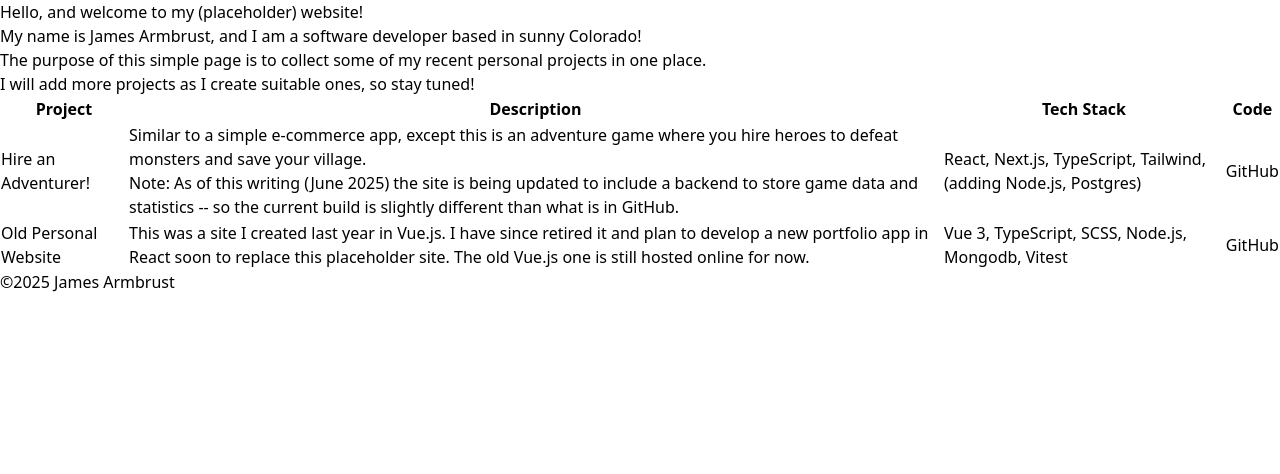
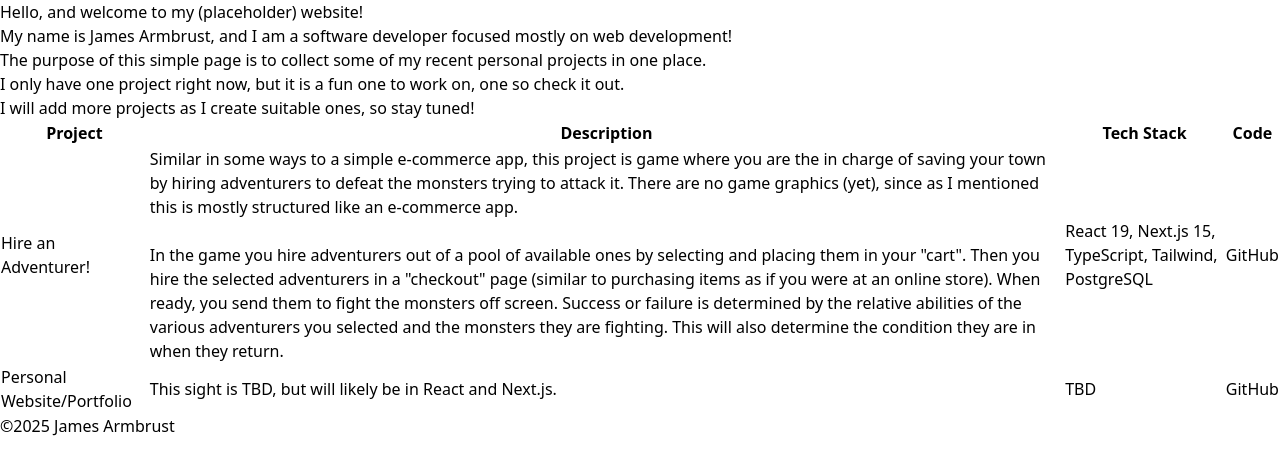
Before and after one commit to jarmbrust/website2, a Next.js app: page / in a window 1280 px wide. Shown: the top 474 px of the page. Built offline with nearby package versions, Linux system fonts and the light colour scheme.

Commit message:
modified and added to text

```diff
--- a/src/app/page.tsx
+++ b/src/app/page.tsx
@@ -1,3 +1,4 @@
+'use client';
 
 export default function Home() {
   return (
@@ -5,21 +6,21 @@ export default function Home() {
       <div className="flex min-h-screen flex-col items-center bg-gradient-to-b from-[#76707c] to-[#030310] text-white">
         <main className="flex flex-col items-center justify-between p-14">
           <h1 className="flex mt-[20px] text-2xl">Hello, and welcome to my (placeholder) website!</h1>
-          <p className="mt-[10px]">My name is James Armbrust, and I am a software developer based in sunny Colorado!</p>
+          <p className="mt-[10px]">My name is James Armbrust, and I am a software developer focused mostly on web development!</p>
           <p className="mt-[10px]">The purpose of this simple page is to collect some of my recent personal projects in one place.</p>
-          <p className="mt-[10px]">I will add more projects as I create suitable ones, so stay tuned!</p>
-
+          <p className="mt-[10px]">I only have one project right now, but it is a fun one to work on, one so check it out.</p>
+          <p>I will add more projects as I create suitable ones, so stay tuned!</p>
           <div className="mt-[30px]">
-            <table className=" border-collapse">
-              <tbody className="border border-zinc-500">
-                <tr className="border border-zinc-500" >
+            <table className=" border-zinc-500">
+              <tbody className=" border-zinc-500">
+                <tr className="border border-zinc-500">
                   <th className="px-4 py-2 border-zinc-500">Project</th>
                   <th className="px-4 py-2 border-zinc-500">Description</th>
                   <th className="px-4 py-2 border-zinc-500">Tech Stack</th>
                   <th className="px-4 py-2 border-zinc-500">Code</th>
                 </tr>
                 <tr className="border border-zinc-500">
-                  <td className="px-5 py-4">
+                  <td className="px-5 py-4 text-3xl">
                     <a
                       className="text-blue-300"
                       href="https://hire-an-adventurer.vercel.app/"
@@ -28,16 +29,19 @@ export default function Home() {
                       Hire an Adventurer!
                     </a>
                   </td>
-                  <td className="max-w-[600px] px-5 py-4">
-                    Similar to a simple e-commerce app, except this is an adventure game where you hire heroes to defeat monsters
-                    and save your village.
-                    <br />
-                    <span className="italic">Note: As of this writing (June 2025) the site is being updated to
-                    include a backend to store game data and statistics -- so the current build is slightly different
-                    than what is in GitHub.</span>
+                  <td className="max-w-[700px] px-5 py-4">
+                    Similar in some ways to a simple e-commerce app, this project is game where you are the in charge of saving your town
+                    by hiring adventurers to defeat the monsters trying to attack it.  There are no game graphics (yet), since
+                    as I mentioned this is mostly structured like an e-commerce app.
+                    <br /><br />
+                    In the game you hire adventurers out of a pool of available ones by selecting and placing them in your &quot;cart&quot;.
+                    Then you hire the selected adventurers in a &quot;checkout&quot; page (similar to purchasing items as if you were at an online store).
+                    When ready, you send them to fight the monsters <span className="italic">off screen</span>.  Success or failure is determined by
+                    the relative abilities of the various adventurers you selected and the monsters they are fighting.
+                    This will also determine the condition they are in when they return.
                   </td>
                   <td className="max-w-[80px] px-5 py-4">
-                    React, Next.js, TypeScript, Tailwind, (adding Node.js, Postgres)
+                    React 19, Next.js 15, TypeScript, Tailwind, PostgreSQL
                   </td>
                   <td className="text-blue-300 px-5 py-4">
                     <a
@@ -48,7 +52,19 @@ export default function Home() {
                     </a>
                   </td>
                 </tr>
-                <tr className="border border-zinc-500" >
+                <tr className="border border-zinc-500">
+                  <td className="text-blue-300 px-5 py-4">
+                      Personal Website/Portfolio
+                  </td>
+                  <td className="max-w-[600px] px-5 py-4">
+                    This sight is TBD, but will likely be in React and Next.js.
+                  </td>
+                  <td className="px-5 py-4">TBD</td>
+                  <td className="text-blue-300 px-5 py-4">
+                    GitHub
+                  </td>
+                </tr>
+                {/* <tr className="border border-zinc-500" >
                   <td className="px-5 py-4 border-zinc-500">
                     <a
                       className="text-blue-300"
@@ -69,12 +85,12 @@ export default function Home() {
                       GitHub
                     </a>
                   </td>
-                </tr>
+                </tr> */}
               </tbody>
             </table>
           </div>
         </main>
-        <footer className="left-8 text-sm absolute bottom-4">
+        <footer className="lg:fixed lg:bottom-0 lg:left-0 p-4 text-gray-600">
           &copy;2025 James Armbrust
         </footer>
       </div>
```
